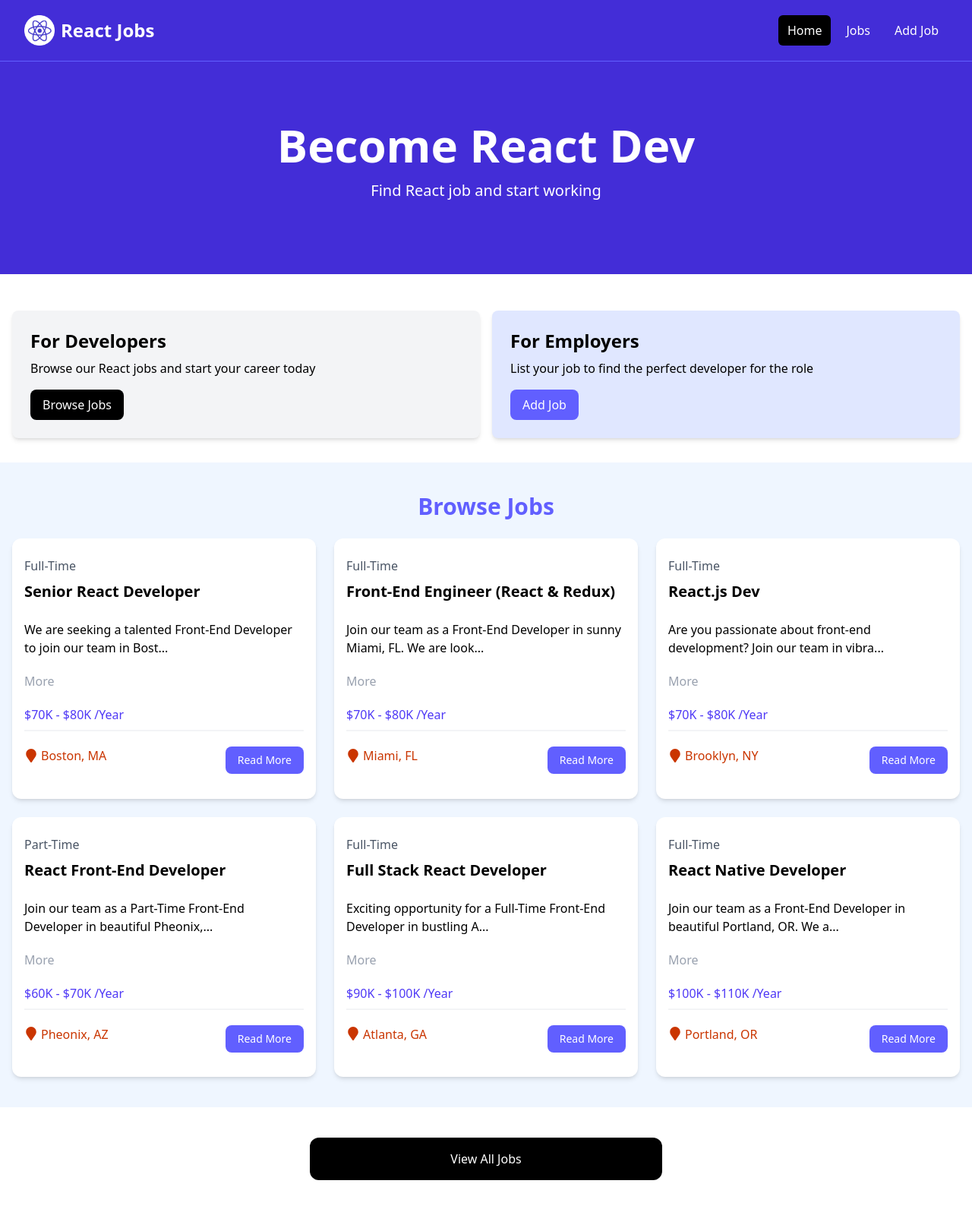
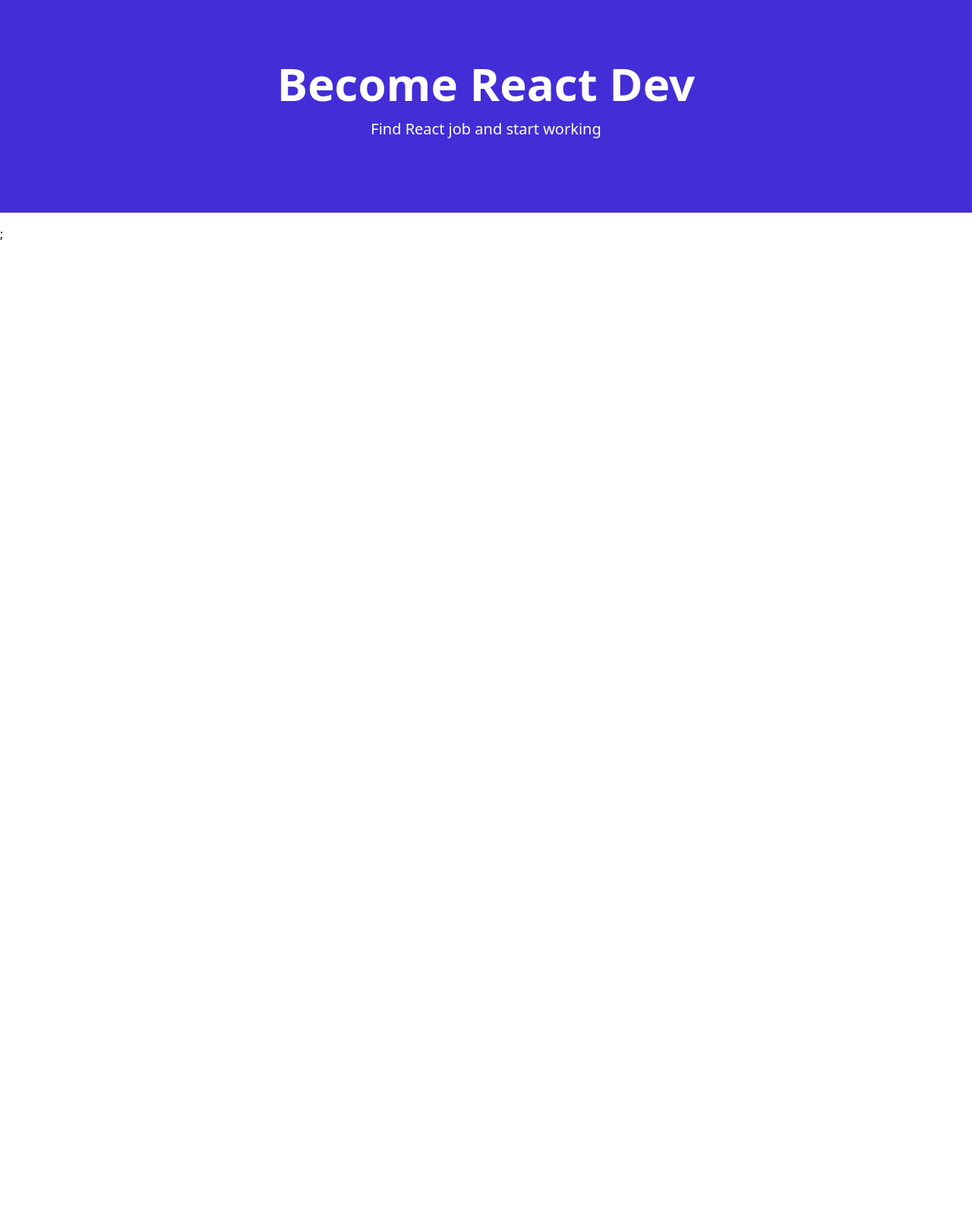
Before and after one commit to amr-0xZ/react-jobs-app, a React (Vite) app: page / in a window 1280 px wide. Shown: the whole page at 76% size. After the commit the page ends 800 px from the top, so only its background shows below. Built offline with nearby package versions, Linux system fonts and the light colour scheme.

Commit message:
Home page route done

```diff
--- a/package.json
+++ b/package.json
@@ -13,7 +13,8 @@
     "@tailwindcss/vite": "^4.1.12",
     "react": "^19.1.1",
     "react-dom": "^19.1.1",
-    "react-icons": "^5.5.0"
+    "react-icons": "^5.5.0",
+    "react-router-dom": "^7.8.2"
   },
   "devDependencies": {
     "@eslint/js": "^9.33.0",
--- a/src/App.jsx
+++ b/src/App.jsx
@@ -1,18 +1,15 @@
-import React from 'react'
-import Navbar from './components/Navbar'
-import Hero from './components/Hero'
-import HomeCards from './components/HomeCards'
-import JobListing from './components/JobListing'
-import ViewAllJobs from './components/ViewAllJobs'
+import { Route, createBrowserRouter, createRoutesFromElements, RouterProvider } from 'react-router-dom';
+import React from 'react';
+import HomePage from './pages/homePage';
+
+const route = createBrowserRouter(
+  createRoutesFromElements(<Route index element={<HomePage/>} />)
+)
 
 function App() {
   return (
     <>
-      <Navbar/>
-      <Hero />
-      <HomeCards/>
-      <JobListing/>
-      <ViewAllJobs/>
+      <RouterProvider router={route} />;
 
     </>
   )
--- /dev/null
+++ b/src/pages/HomePage.jsx
@@ -0,0 +1,13 @@
+import React from 'react'
+import Hero from '../components/Hero';
+
+
+function HomePage() {
+  return (
+    <>
+        <Hero/>
+    </>
+  )
+}
+
+export default HomePage
```
Also changed, not shown: 1 other file (tests, documents, lock files or other folders).
